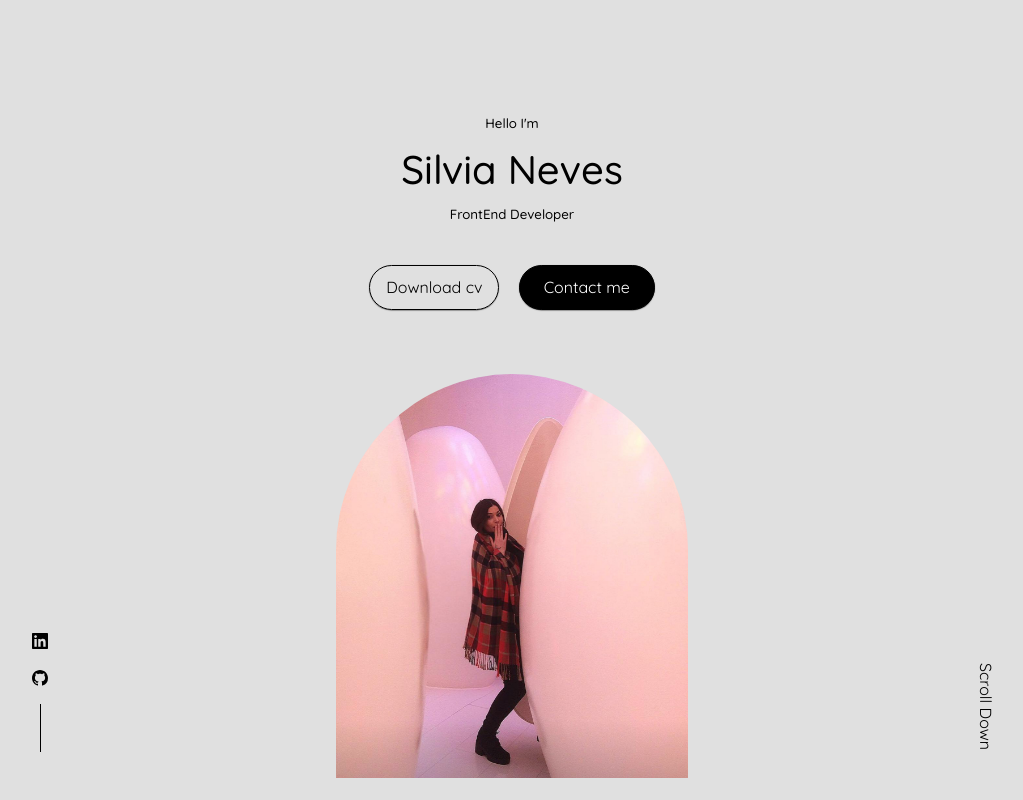
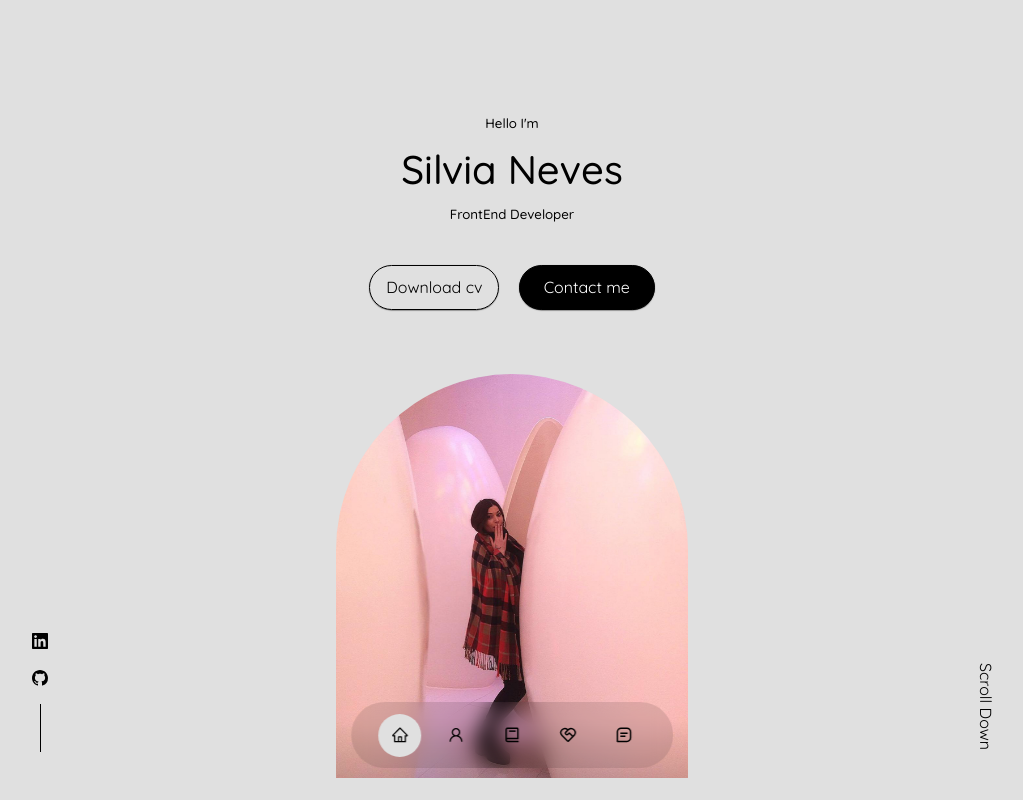
Before and after one commit to Sil-Tatiana/my-portfolio-website, a React (Create React App) app: page / in a window 1280 px wide. Shown: the top 800 px of the page, without its empty margins (128-1151 px from the left). Built offline with nearby package versions, Linux system fonts and the light colour scheme.

Commit message:
creates navbar

```diff
--- a/src/components/contact/Contact.jsx
+++ b/src/components/contact/Contact.jsx
@@ -3,7 +3,7 @@
 
 const Contact = () => {
   return (
-    <section id='contact' >Contact</section>
+    <section id='contact'>Contact</section>
   )
 }
 
--- a/src/components/navbar/Navbar.jsx
+++ b/src/components/navbar/Navbar.jsx
@@ -5,15 +5,17 @@
 import {BiBook} from "react-icons/bi";
 import {RiServiceLine} from "react-icons/ri";
 import {BiMessageSquareDetail} from "react-icons/bi";
+import {useState} from 'react'
 
 const Navbar = () => {
+  const [activeNav, setActiveNav] = useState('#')
   return (
     <nav>
-      <a href="#"><AiOutlineHome /></a>
-      <a href="#about"><AiOutlineUser /></a>
-      <a href="#experience"><BiBook /></a>
-      <a href="#services"><RiServiceLine /></a>
-      <a href="#contact"><BiMessageSquareDetail /></a>
+      <a href="#" onClick={() => setActiveNav ('#')}  className={activeNav === '#' ? 'active' : ''}><AiOutlineHome /></a>
+      <a href="#about" onClick={() => setActiveNav ('#about')} className={activeNav === '#about' ? 'active' : ''}><AiOutlineUser /></a>
+      <a href="#experience" onClick={() => setActiveNav ('#experience')} className={activeNav === '#experience' ? 'active' : ''}><BiBook /></a>
+      <a href="#services" onClick={() => setActiveNav ('#services')} className={activeNav === '#services' ? 'active' : ''}><RiServiceLine /></a>
+      <a href="#contact" onClick={() => setActiveNav ('#contact')} className={activeNav === '#contact' ? 'active' : ''}><BiMessageSquareDetail /></a>
     </nav>
   )
 }
--- a/src/components/navbar/navbar.css
+++ b/src/components/navbar/navbar.css
@@ -0,0 +1,32 @@
+nav {
+  background: rgba(0, 0, 0, 0.1);
+  width: max-content;
+  display: block;
+  padding: 0.7rem 1.7rem;
+  z-index: 2;
+  position: fixed;
+  left: 50%;
+  transform: translateX(-50%);
+  bottom: 2rem;
+  display: flex;
+  gap: 0.8rem;
+  border-radius: 3rem;
+  backdrop-filter: blur(10px)
+}
+
+nav a {
+  background: transparent;
+  padding: 0.8rem;
+  border-radius: 50%;
+  display: flex;
+  font-size: 1.1rem;
+}
+
+nav a:hover {
+  background: rgba(0, 0, 0, 0.3);
+}
+
+nav a.active {
+  background: var(--color-bg);
+  color: #000;
+}
--- a/src/components/portfolio/Portfolio.jsx
+++ b/src/components/portfolio/Portfolio.jsx
@@ -3,7 +3,7 @@
 
 const Portfolio = () => {
   return (
-    <div>Portfolio</div>
+    <section>Portfolio</section>
   )
 }
 
```
